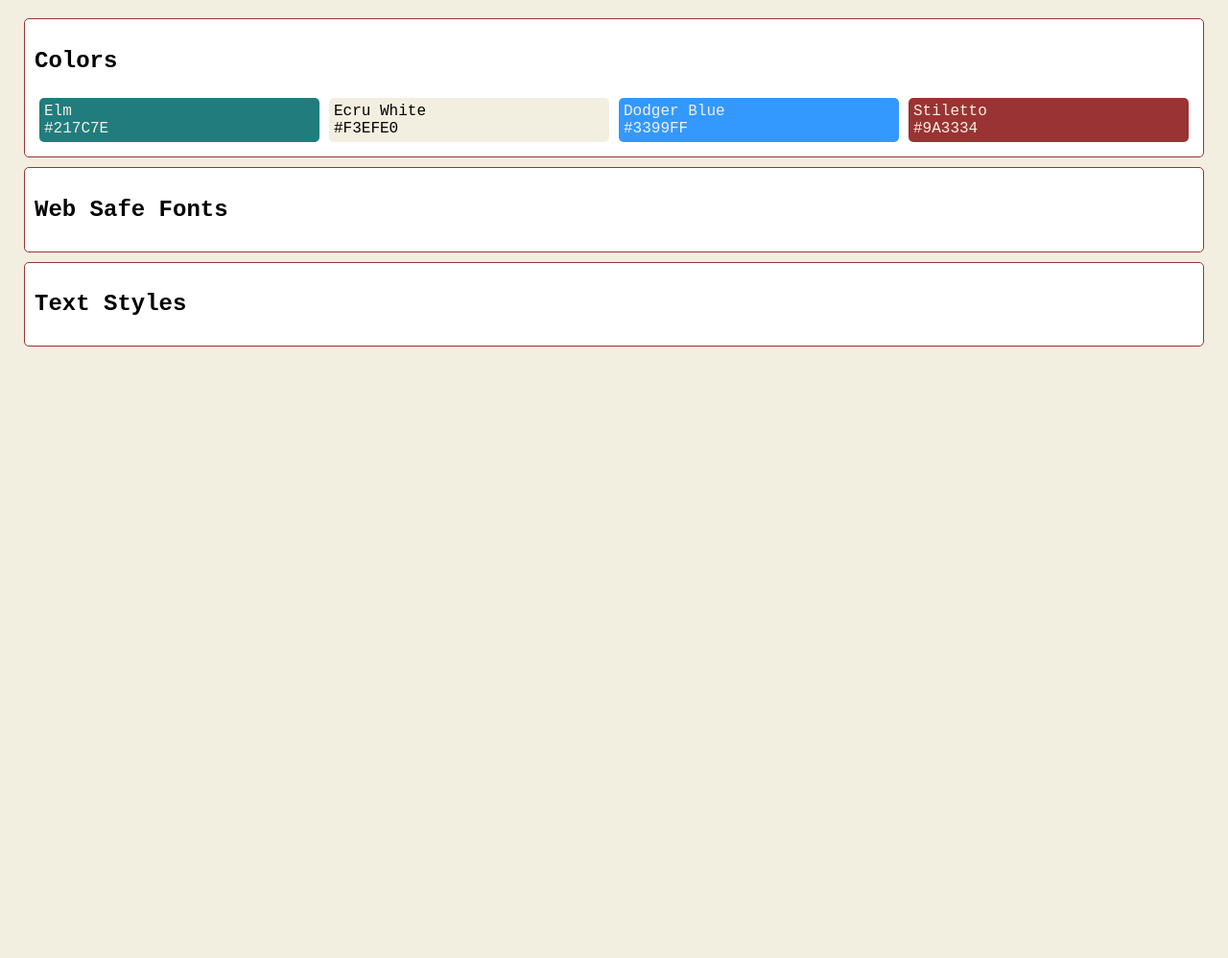
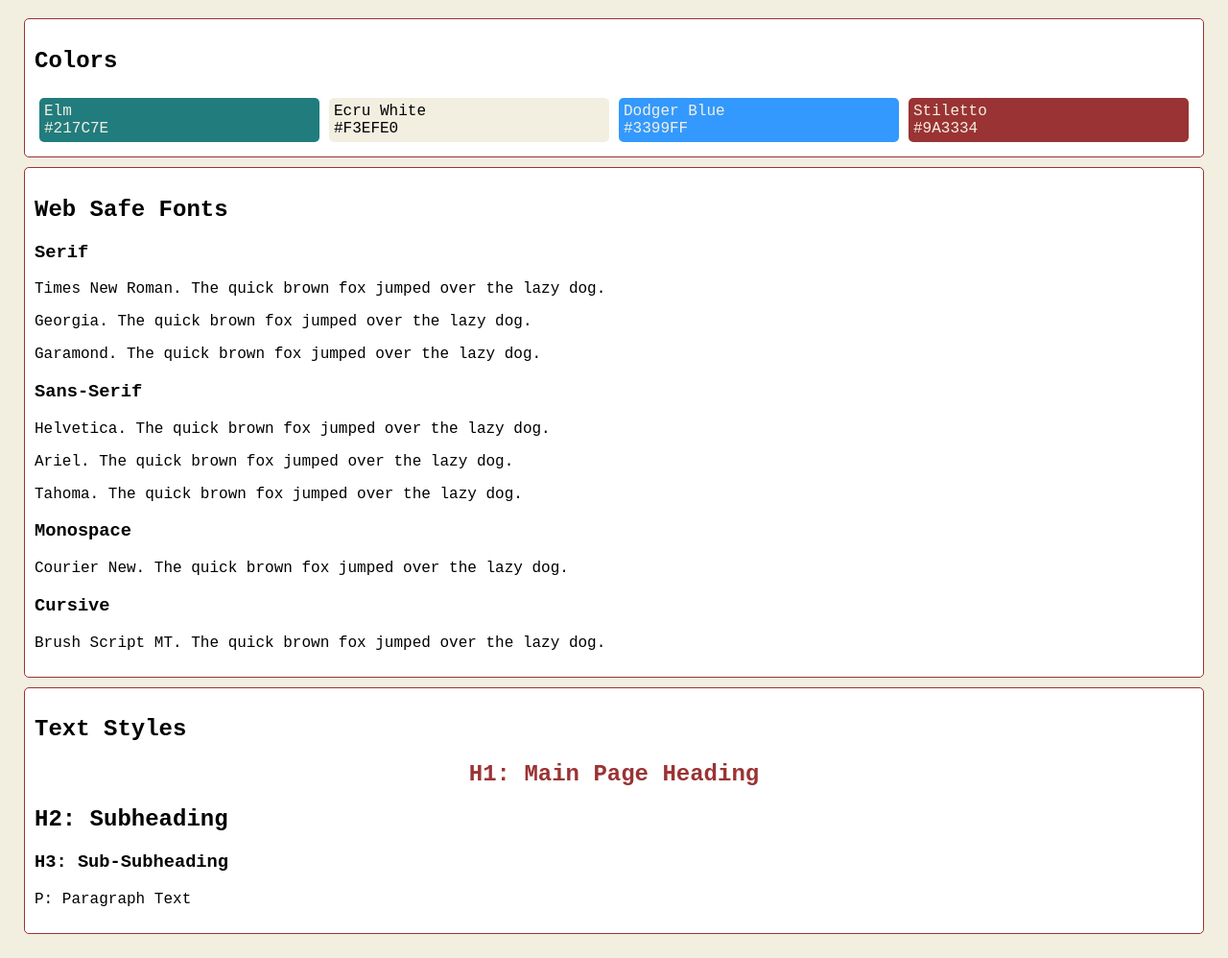
Before and after one commit to BreannaRoncal/CodeCademy-Projects, a plain HTML site: page Website Design System/index.html in a window 1280 px wide. Shown: the part 76-1074 px from the top of the page at 96% size. Before the commit the page ends 800 px from the top, so only its background shows below. Drawn offline with Linux system fonts and the light colour scheme.

Commit message:
Update index.html

```diff
--- a/Website Design System/index.html
+++ b/Website Design System/index.html
@@ -6,7 +6,7 @@
   </head>
 
   <body>
-    <h1>Basic Website Design System</h1>
+    <h1 id="title">Basic Website Design System</h1>
     <main>
       <section>
         <h2>Colors</h2>
@@ -19,9 +19,35 @@
       </section>
       <section>
         <h2>Web Safe Fonts</h2>
+        <div class="fonts">
+          <div id="serif">
+            <h3 class="subheading">Serif</h3>
+            <p id="times-new-roman">Times New Roman. The quick brown fox jumped over the lazy dog.</p>
+            <p id="georgia">Georgia. The quick brown fox jumped over the lazy dog.</p>
+            <p id="garamond">Garamond. The quick brown fox jumped over the lazy dog.</p>
+          </div>
+          <div id="sans-serif">
+            <h3 class="subheading">Sans-Serif</h3>
+            <p id="helvetica">Helvetica. The quick brown fox jumped over the lazy dog.</p>
+            <p id="ariel">Ariel. The quick brown fox jumped over the lazy dog.</p>
+            <p id="tahoma">Tahoma. The quick brown fox jumped over the lazy dog.</p>
+          </div>
+          <div id="monospace">
+            <h3 class="subheading">Monospace</h3>
+            <p id="courier-new">Courier New. The quick brown fox jumped over the lazy dog.</p>
+          </div>
+          <div id="cursive">
+            <h3 class="subheading">Cursive</h3>
+            <p id="brush-script-mt">Brush Script MT. The quick brown fox jumped over the lazy dog.</p>
+          </div>
+        </div>
       </section>
       <section>
         <h2>Text Styles</h2>
+        <h1>H1: Main Page Heading</h1>
+        <h2>H2: Subheading</h2>
+        <h3>H3: Sub-Subheading</h3>
+        <p>P: Paragraph Text</p>
       </section>
     </main>
   </body>
```
